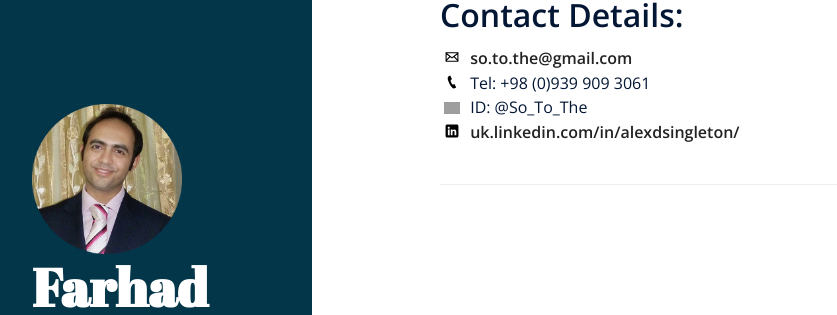
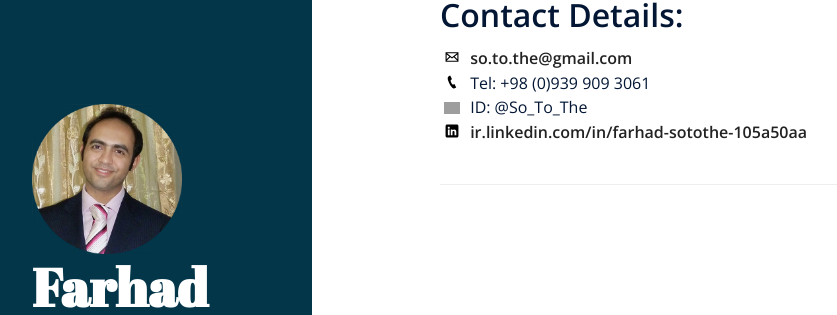
Before and after one commit to sotothe/sotothe.github.io, a Jekyll site: the page built from contact.md, in a window 1280 px wide. Shown: the part 135-450 px from the top of the page, without its empty margins (8-845 px from the left). Built offline with Jekyll 4.4.1, drawn with Linux system fonts in a browser that asks for light colours; nearby versions of some CDN libraries; comment, search, counter and statistics services are not loaded; grey boxes are pictures that could not be loaded.

Commit message:
Update contact.md

```diff
--- a/contact.md
+++ b/contact.md
@@ -9,4 +9,4 @@ title: Contact
 <img class="img-icon" src="/public/images/iconmonstr-email-2-icon.svg"> [so.to.the@gmail.com](mailto:so.to.the@gmail.com) <br />
 <img class="img-icon" src="/public/images/iconmonstr-phone-icon.svg"> Tel: +98 (0)939 909 3061 <br />
 <img class="img-icon" src="/public/images/iconmonstr-telegram-icon.svg"> ID: @So_To_The <br />
-<img class="img-icon" src="/public/images/iconmonstr-linkedin-3-icon-black.svg">  [uk.linkedin.com/in/alexdsingleton/](ir.linkedin.com/in/farhad-sotothe-105a50aa) <br />
+<img class="img-icon" src="/public/images/iconmonstr-linkedin-3-icon-black.svg">  [ir.linkedin.com/in/farhad-sotothe-105a50aa](ir.linkedin.com/in/farhad-sotothe-105a50aa) <br />
```
